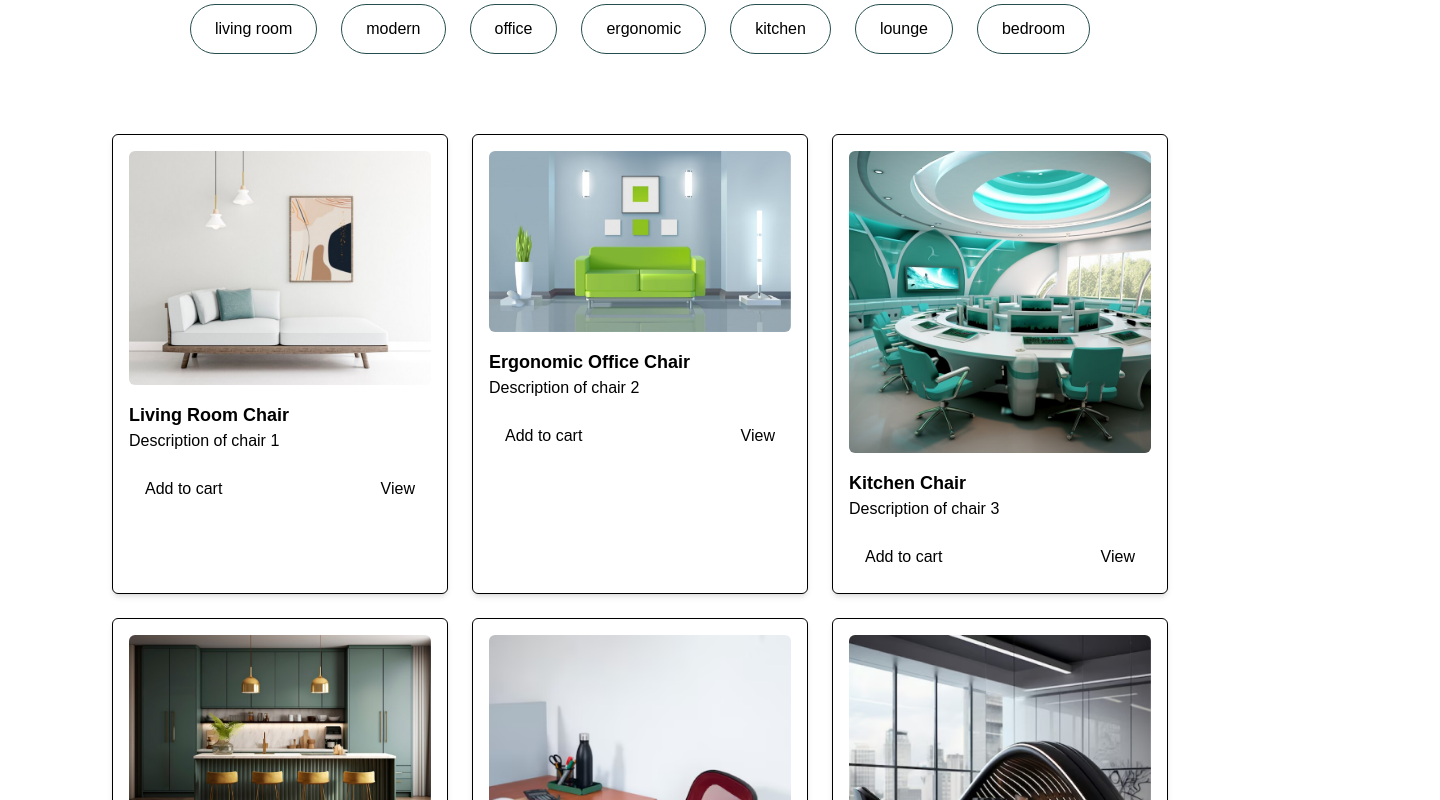
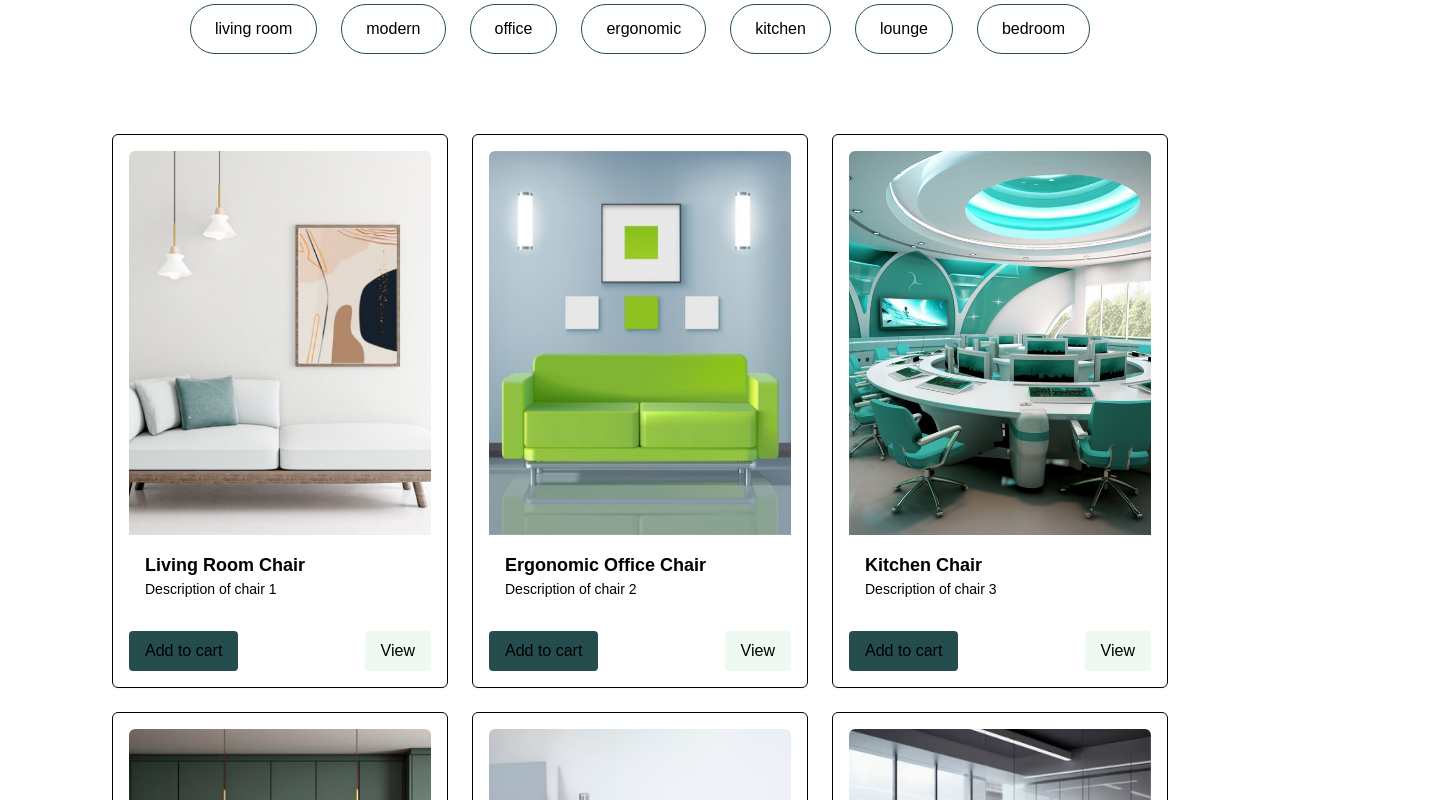
Before and after one commit to Peliah/timbu-shop, a React (Vite) app: page / in a window 1280 px wide. Shown: the part 940-1740 px from the top of the page, 1440 px wide, since content can reach past the window. Built offline with nearby package versions, Linux system fonts and the light colour scheme.

Commit message:
serious progress

```diff
--- a/src/component/CategorySection/Category.jsx
+++ b/src/component/CategorySection/Category.jsx
@@ -18,7 +18,7 @@ const Category = () => {
                     ))}
                 </ul>
             </div>
-            <div className="grid grid-cols-1 gap-6 sm:grid-cols-2 lg:grid-cols-3 ">
+            <div className="grid grid-cols-1 sm:grid-cols-2 lg:grid-cols-3 gap-6">
                 {furniture.map(item => (
                     <CategoryItem
                         key={item.id}
--- a/src/component/CategorySection/CategoryItem.jsx
+++ b/src/component/CategorySection/CategoryItem.jsx
@@ -1,18 +1,41 @@
+// import React from 'react';
+
+// const CategoryItem = ({ image, name, description }) => {
+//     return (
+//         <div className="border p-4 bg-white shadow-md rounded-md h-[575px]">
+//             <div className="mb-4">
+//                 <img src={image} alt={name} className="w-full h-auto object-cover rounded-md" />
+//             </div>
+//             <div className="mb-4">
+//                 <h2 className="text-lg font-bold">{name}</h2>
+//                 <h3 className="text-gray-600">{description}</h3>
+//             </div>
+//             <div className="flex justify-between">
+//                 <button className="px-4 py-2 bg-blue-500 text-white rounded-md">Add to cart</button>
+//                 <button className="px-4 py-2 bg-gray-200 rounded-md">View</button>
+//             </div>
+//         </div>
+//     );
+// };
+
+// export default CategoryItem;
+
+
 import React from 'react';
 
 const CategoryItem = ({ image, name, description }) => {
     return (
-        <div className="border p-4 bg-white shadow-md rounded-md">
-            <div className="mb-4">
-                <img src={image} alt={name} className="w-full h-auto object-cover rounded-md" />
+        <div className="p-4 border border-gray-300 rounded-md shadow-sm">
+            <div className="w-full h-96 overflow-hidden rounded-t-md">
+                <img src={image} alt={name} className="w-full h-full object-cover" />
             </div>
-            <div className="mb-4">
-                <h2 className="text-lg font-bold">{name}</h2>
-                <h3 className="text-gray-600">{description}</h3>
+            <div className="p-4">
+                <h2 className="text-lg font-semibold">{name}</h2>
+                <h3 className="text-sm text-gray-600">{description}</h3>
             </div>
-            <div className="flex justify-between">
-                <button className="px-4 py-2 bg-blue-500 text-white rounded-md">Add to cart</button>
-                <button className="px-4 py-2 bg-gray-200 rounded-md">View</button>
+            <div className="flex justify-between mt-4">
+                <button className="px-4 py-2 bg-primary text-white rounded">Add to cart</button>
+                <button className="px-4 py-2 bg-secondary text-white rounded">View</button>
             </div>
         </div>
     );
```
Also changed, not shown: src/component/Footer.jsx (+25 -25 lines).
